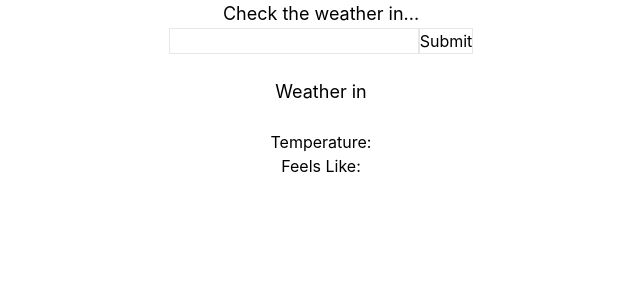
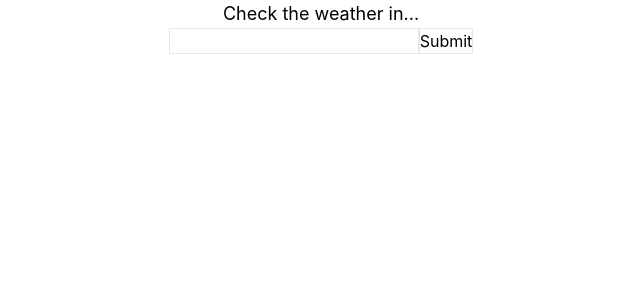
Before and after one commit to marinapapap/weather-react-app, a React (Create React App) app in the folder frontend/: page / in a window 1280 px wide. Shown: the top 300 px of the page, without its empty margins (319-959 px from the left). Built offline with nearby package versions, Linux system fonts and the light colour scheme.

Commit message:
Extracted weather results into Weather component. Renders on location submition. Needs testing.

```diff
--- a/frontend/src/components/search/Search.js
+++ b/frontend/src/components/search/Search.js
@@ -1,9 +1,11 @@
 import React, { useState } from "react";
+import Weather from "../weather/Weather";
 
 const Search = ({ navigate }) => {
     const [location, setLocation] = useState("");
     const [weather, setWeather] = useState("");
     const [locationAlert, setLocationAlert] = useState(false);
+    const [renderWeather, setRenderWeather] = useState(false)
 
     const handleSubmit = async (event) => {
         event.preventDefault();
@@ -19,6 +21,7 @@ const Search = ({ navigate }) => {
                 return;
             }
                 setWeather(data.results);
+                setRenderWeather(true);
         } else {
             setLocationAlert(true);
         }
@@ -30,10 +33,6 @@ const Search = ({ navigate }) => {
             setFunction(event.target.value);
         };
     };
-
-    const capitalizeFirstLetter = (string) => {
-        return string.charAt(0).toUpperCase() + string.slice(1);
-    }
 
     const handleLocationAlert = () => {
         if(locationAlert === true) {
@@ -61,12 +60,7 @@ const Search = ({ navigate }) => {
             </form>
             <p data-cy="location-alert">{handleLocationAlert()}</p>
             <br />
-        <h1 className="text-lg">Weather in {capitalizeFirstLetter(location)}</h1>
-        <br />
-        <div>
-            <p>Temperature: {weather.temp}</p>
-            <p>Feels Like: {weather.feels_like}</p>
-        </div>
+            <Weather temp={weather.temp} feelsLike={weather.feels_like} location={location} renderWeather={renderWeather}/>
         </div>
     );
 }
--- /dev/null
+++ b/frontend/src/components/weather/Weather.js
@@ -0,0 +1,20 @@
+const Weather = (props) => {
+
+    const capitalizeFirstLetter = (string) => {
+        return string.charAt(0).toUpperCase() + string.slice(1);
+    }
+
+    if(props.renderWeather === true) {
+        return(
+            <>
+                <h1 className="text-lg">Weather in {capitalizeFirstLetter(props.location)}</h1>
+                <div>
+                    <p>Temperature: {props.temp}</p>
+                    <p>Feels Like: {props.feelsLike}</p>
+                </div>
+            </>
+        );
+    }
+}
+
+export default Weather;
```
Also changed, not shown: 1 other file (tests, documents, lock files or other folders). Lines whose indentation alone changed are shown as unchanged.
